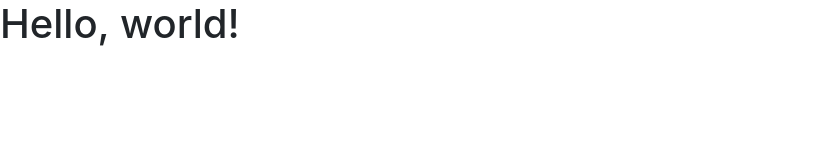
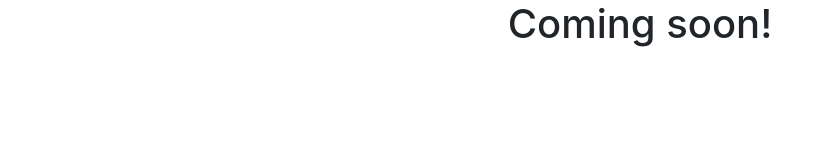
Before and after one commit to zebaschdian/zebaschdian.github.io, a plain HTML site: page index.html in a window 1280 px wide. Shown: the whole page, without its empty margins (0-829 px from the left). Drawn offline with nearby package versions, Linux system fonts and the light colour scheme.

Commit message:
Update index.html

```diff
--- a/index.html
+++ b/index.html
@@ -11,7 +11,9 @@
     <title>Hello, world!</title>
   </head>
   <body>
-    <h1>Hello, world!</h1>
+    <div class="container text-center">
+      <h1>Coming soon!</h1>
+    </div>
 
     <!-- Optional JavaScript -->
     <!-- jQuery first, then Popper.js, then Bootstrap JS -->
```
